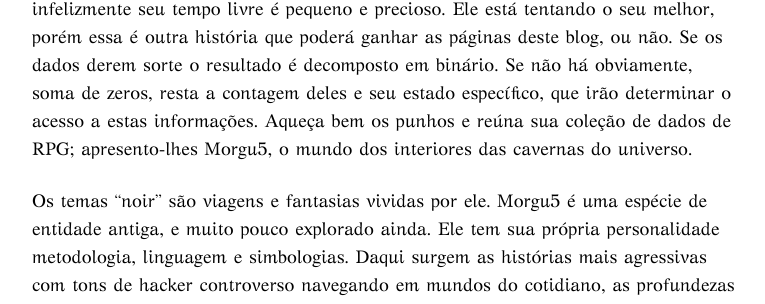
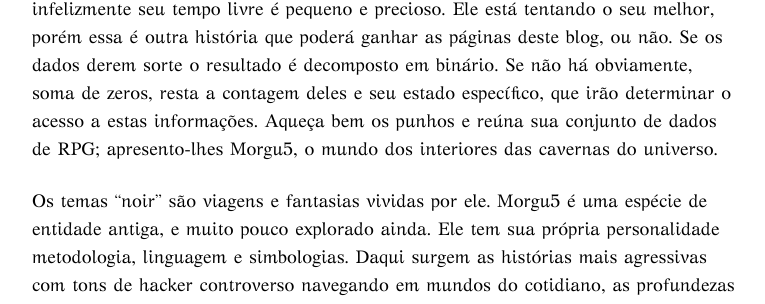
Before and after one commit to Agt-Morgu5/agt-morgu5.github.io, a Jekyll site: the page built from about/index.md, in a window 1280 px wide and 900 px high, scrolled down 539 px. Shown: the part 377-681 px from the top of the window, without its empty margins (254-1019 px from the left). Built offline with Jekyll 4.4.1, drawn with Linux system fonts in a browser that asks for light colours; nearby versions of some CDN libraries; some of the changed text lies outside the part shown.

Commit message:
RPG-bats

```diff
--- a/about/index.md
+++ b/about/index.md
@@ -11,7 +11,7 @@
 
  <div class="text-divider"></div>
 
-<span class="dcap">M</span>orgu5 estudou física, engenharia, informática e filosofia. Atualmente, ele ganha seu pão (e meu também) como hacker autônomo. Assim nos resta deduzir suas motivações a ler este conteúdo caro leitor. No entanto, não irá te deparar com posts técnicos. Morgu5 prefere escrever histórias de ficção, mas infelizmente seu tempo livre é pequeno e precioso. Ele está tentando o seu melhor, porém essa é outra história que poderá ganhar as páginas deste blog, ou não. Se os dados derem sorte o resultado é decomposto em binário. Se não há obviamente, soma de zeros, resta a contagem deles e seu estado específico, que irão determinar o acesso a estas informações. Aqueça bem os punhos e reúna sua coleção de dados de RPG; apresento-lhes Morgu5, o mundo dos interiores das cavernas do universo.
+<span class="dcap">M</span>orgu5 estudou física, engenharia, informática e filosofia. Atualmente, ele ganha seu pão (e meu também) como hacker autônomo. Assim nos resta deduzir suas motivações a ler este conteúdo caro leitor. No entanto, não irá te deparar com posts técnicos. Morgu5 prefere escrever histórias de ficção, mas infelizmente seu tempo livre é pequeno e precioso. Ele está tentando o seu melhor, porém essa é outra história que poderá ganhar as páginas deste blog, ou não. Se os dados derem sorte o resultado é decomposto em binário. Se não há obviamente, soma de zeros, resta a contagem deles e seu estado específico, que irão determinar o acesso a estas informações. Aqueça bem os punhos e reúna sua conjunto de dados de RPG; apresento-lhes Morgu5, o mundo dos interiores das cavernas do universo.
 
 Os temas "noir" são viagens e fantasias vividas por ele. Morgu5 é uma espécie de entidade antiga, e muito pouco explorado ainda. Ele tem sua própria personalidade metodologia, linguagem e simbologias. Daqui surgem as histórias mais agressivas com tons de hacker controverso navegando em mundos do cotidiano, as profundezas de surtos psíquicos e abalos sísmicos em cidades steampunk.
 
```
